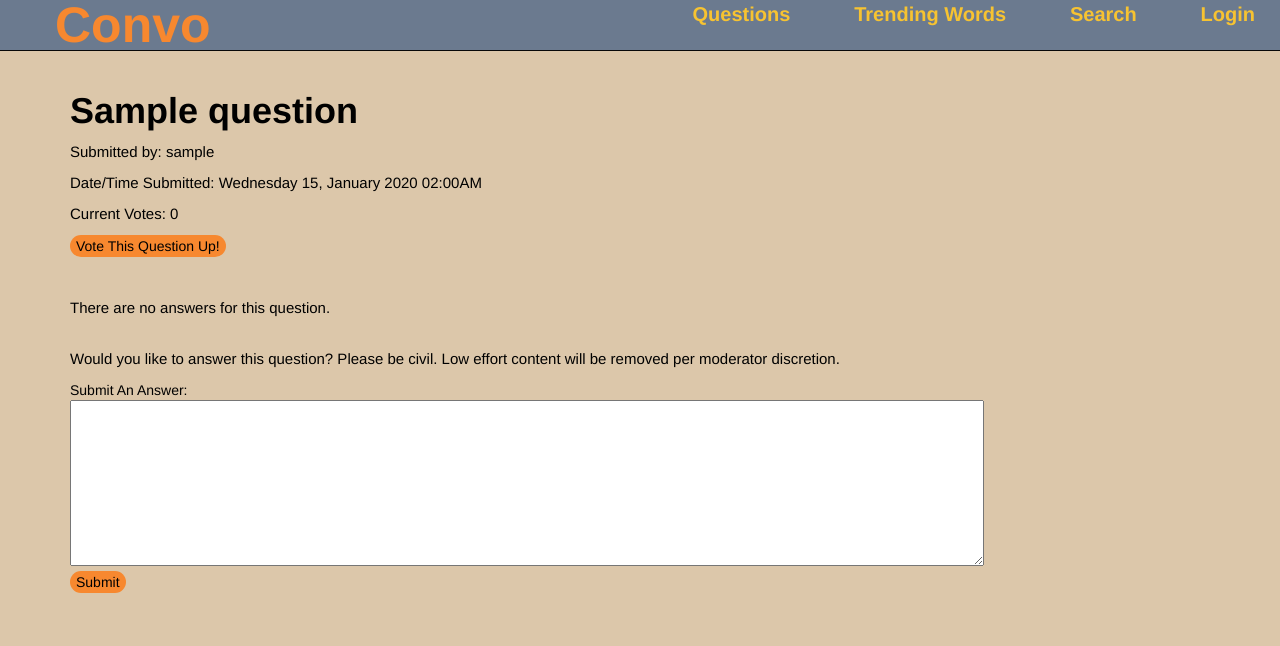
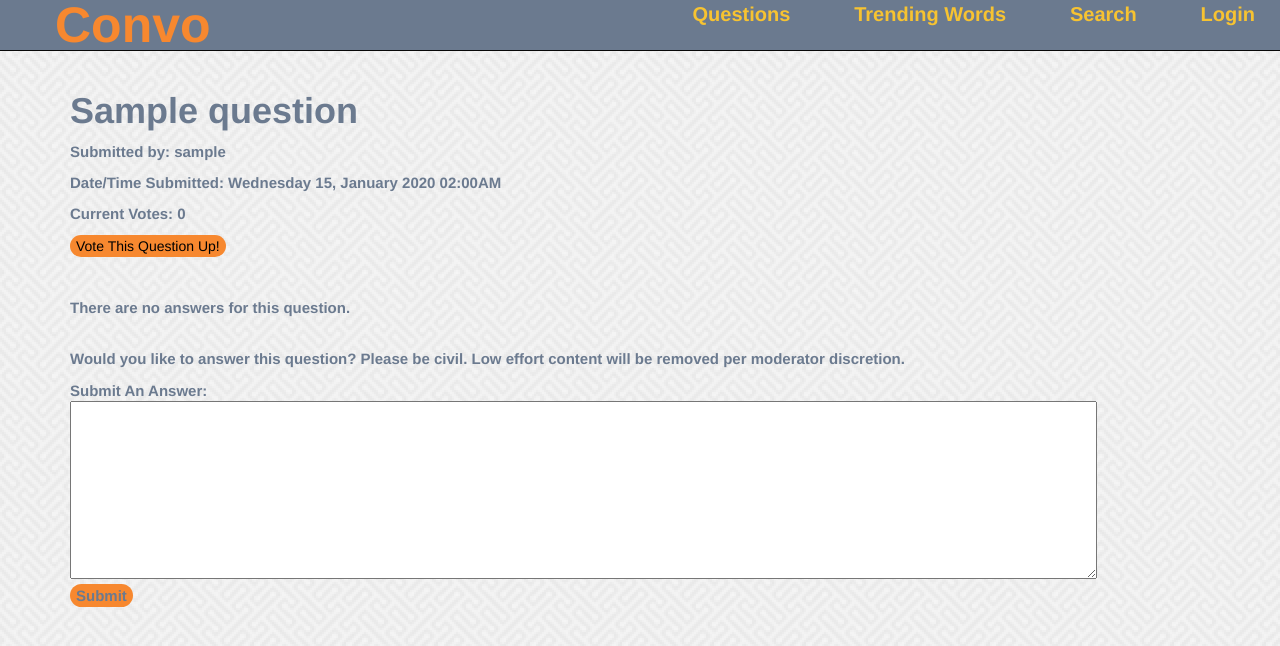
Before and after one commit to MimiDumpling/HBF_PROJECT, a Flask app: a page that uses templates/question_info_page.html in a window 1280 px wide. Shown: the top 646 px of the page. Run offline with Flask 2, Linux system fonts and the light colour scheme; tables that the repository leaves empty hold one stand-in row (values such as "Sample post"); some libraries are stand-ins or nearby versions.

Commit message:
added a pattern to background

```diff
--- a/server.py
+++ b/server.py
@@ -41,15 +41,15 @@
     user = User.query.filter_by(email=email).first()
 
     if not user:
-        flash("No such user")
+        flash("No such user.")
         return redirect("/")
 
     if user.password != password:
-        flash("Incorrect password")
+        flash("Incorrect password.")
         return redirect("/")
 
     session["user_id"] = user.user_id
-    flash("You are logged in")
+    flash("You are logged in.")
 
     return redirect("/questions")
 
--- a/static/mission_statement.css
+++ b/static/mission_statement.css
@@ -23,4 +23,5 @@
 
 h1 {
 	font-size: 50px;
+	color: black;
 }
--- a/static/site.css
+++ b/static/site.css
@@ -15,7 +15,7 @@
     color: #F7882F !important;
 }
 
-.question-color {
+.text-color {
     color: #6B7A8F;
     font-size: 15px;
     font-weight: bold;
@@ -36,6 +36,7 @@
 }
 
 h1, h2, h3, h4, h5, h6 {
+    color: #6B7A8F;
     font-family: "Helvetica", serif;
     font-weight:  700;
 }
@@ -43,6 +44,7 @@
 body {
     background-color: #DCC7AA;
     color: black;
+    background-image: url(pw_maze_white_@2x.png)
 }
 
 p {
--- a/templates/login.html
+++ b/templates/login.html
@@ -11,9 +11,9 @@
 <form action="/login" method="POST">
     <input type="text" name="email" value="Email"><br>
     <input type="password" name="password" value="Password"><br>
-    <input type="submit" value="LOGIN">
+    <input class="button" type="submit" value="LOGIN">
 </form><br>
 
-<a href="/register">Register</a>
+<a class="text-color" href="/register">Register</a>
 
 {% endblock %}
--- a/templates/question_info_page.html
+++ b/templates/question_info_page.html
@@ -9,10 +9,10 @@
     <div>
         <span id="question_id" data-question-id="{{ question.question_id }}"></span>
 
-        <p>Submitted by: {{ question.user.user_name }}</p>
-        <p>Date/Time Submitted: {{ question.created_at | pacific }}</p>
+        <p class="text-color">Submitted by: {{ question.user.user_name }}</p>
+        <p class="text-color">Date/Time Submitted: {{ question.created_at | pacific }}</p>
 
-          <p>
+          <p class="text-color">
             Current Votes:
             <span class="question-vote-count">{{ question.question_votes | length }}</span>
           </p>
@@ -32,17 +32,17 @@
         {% for answer in question.answers %}
           <li>
 
-            <p>Answered By: {{answer.user.user_name}}</p>
-            <p>Answered Date/Time: {{ (answer.created_at | pacific) }}</p>
+            <p class="text-color">Answered By: {{answer.user.user_name}}</p>
+            <p class="text-color">Answered Date/Time: {{ (answer.created_at | pacific) }}</p>
 
             {% if answer.edited_at %}
-              <p>Edited Date/Time: {{ answer.edited_at | pacific }}</p>
+              <p class="text-color">Edited Date/Time: {{ answer.edited_at | pacific }}</p>
             {% else %}
-              <p>Edited Date/Time: This answer has not been edited.</p>
+              <p class="text-color">Edited Date/Time: This answer has not been edited.</p>
             {% endif %}
 
-            <p>Answer: {{ answer.body }}</p>
-            <p>
+            <p class="text-color">Answer: {{ answer.body }}</p>
+            <p class="text-color">
               Current Votes:
               <span class="answer-vote-count" data-answer-id="{{ answer.answer_id }}">
                 {{ answer.answer_votes | length }}
@@ -63,7 +63,7 @@
         {% endfor %}
 
     {% else %}
-      <p>There are no answers for this question.</p><br>
+      <p class="text-color">There are no answers for this question.</p><br>
     {% endif %}
       </ul>
 
@@ -74,8 +74,8 @@
           <input class="button" type="submit" value="Edit">
         </form>
       {% else %}
-        <p>Would you like to answer this question? Please be civil. Low effort content will be removed per moderator discretion.</p>
-        <form action="/questions/{{ question.question_id }}" method="POST">
+        <p class="text-color">Would you like to answer this question? Please be civil. Low effort content will be removed per moderator discretion.</p>
+        <form class="text-color" action="/questions/{{ question.question_id }}" method="POST">
           Submit An Answer:<br>
           <textarea rows="8" cols="110" name="user_answer"></textarea><br>
           <input class="button" type="submit" value="Submit">
--- a/templates/questions.html
+++ b/templates/questions.html
@@ -5,7 +5,7 @@
 
   <h2>Submit A Question</h2>
 
-  <p>
+  <p class="text-color">
     Would you like to submit a question? Great!<br>
     Please avoid soapboxing and loaded questions.
     Low effort content will be removed per moderator discretion.
@@ -20,7 +20,7 @@
     <ul>
       {% for question in questions %}
         <li>
-          <a class="question-color" href="/questions/{{ question.question_id }}">{{ question.title }}</a><br><br>
+          <a class="text-color" class="question-color" href="/questions/{{ question.question_id }}">{{ question.title }}</a><br><br>
         </li>
       {% endfor %}
     </ul>
--- a/templates/search_results.html
+++ b/templates/search_results.html
@@ -13,7 +13,7 @@
   <ul>
   {% for question in search_results %}
       <li>
-        <a class="question-color" href="/questions/{{ question.question_id }}">{{ question.title }}</a><br><br>
+        <a class="text-color" href="/questions/{{ question.question_id }}">{{ question.title }}</a><br><br>
       </li>
   {% endfor %}
   </ul>
```
Also changed, not shown: templates/graph.html (+1 -6 lines), templates/register_form.html (+4 -4 lines), static/circles-and-roundabouts.png (added), static/grey.png (added), static/grey_@2X.png (added), static/pw_maze_white_@2X.png (added), static/straws_@2X.png (added).
